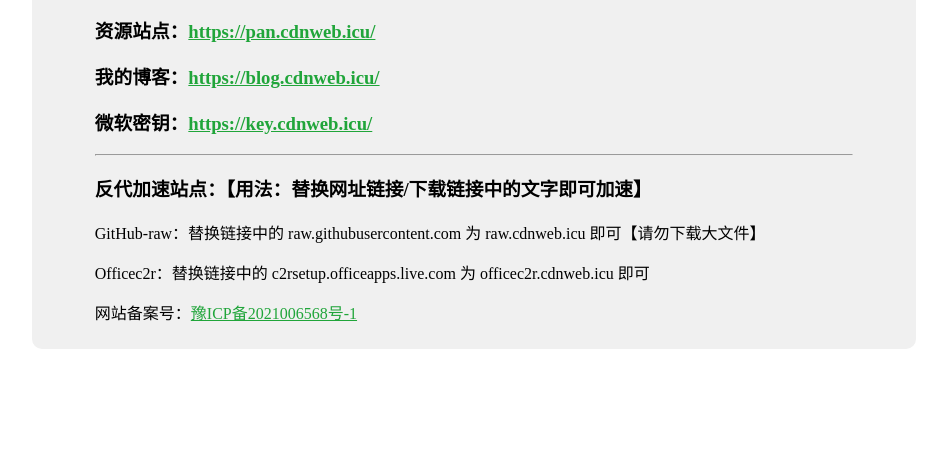
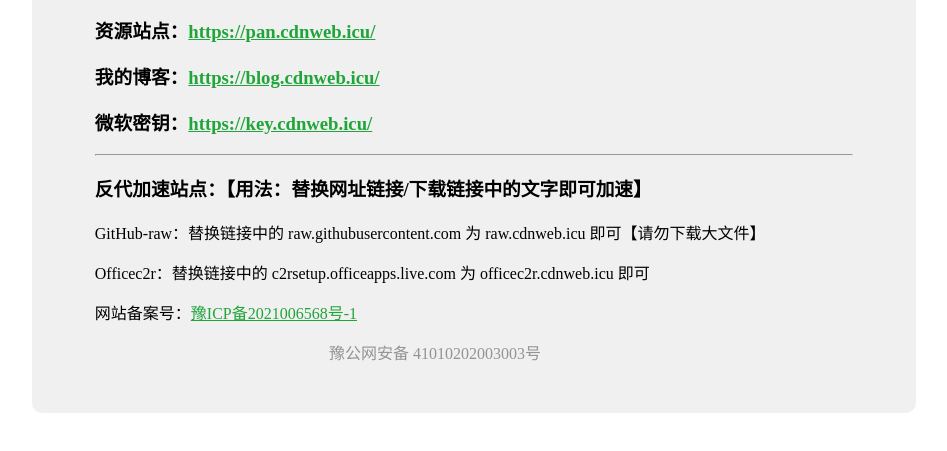
Before and after one commit to lpzlt1/lpzlt1.github.io, a plain HTML site: page index.html in a window 1280 px wide. Shown: the part 279-730 px from the top of the page, without its empty margins (166-1113 px from the left). Drawn offline with Linux system fonts and the light colour scheme.

Commit message:
Update index.html

```diff
--- a/index.html
+++ b/index.html
@@ -41,6 +41,10 @@
         <p>Officec2r：替换链接中的 c2rsetup.officeapps.live.com 为 officec2r.cdnweb.icu 即可</p>
 
         网站备案号：<a href="https://beian.miit.gov.cn">豫ICP备2021006568号-1</a>
+
+        <div style="width:300px;margin:0 auto; padding:20px 0;">
+		 		<a target="_blank" href="http://www.beian.gov.cn/portal/registerSystemInfo?recordcode=41010202003003" style="display:inline-block;text-decoration:none;height:20px;line-height:20px;"><img src="" style="float:left;"/><p style="float:left;height:20px;line-height:20px;margin: 0px 0px 0px 5px; color:#939393;">豫公网安备 41010202003003号</p></a>
+		</div>
     </div>
 </body>
 </html>
```
